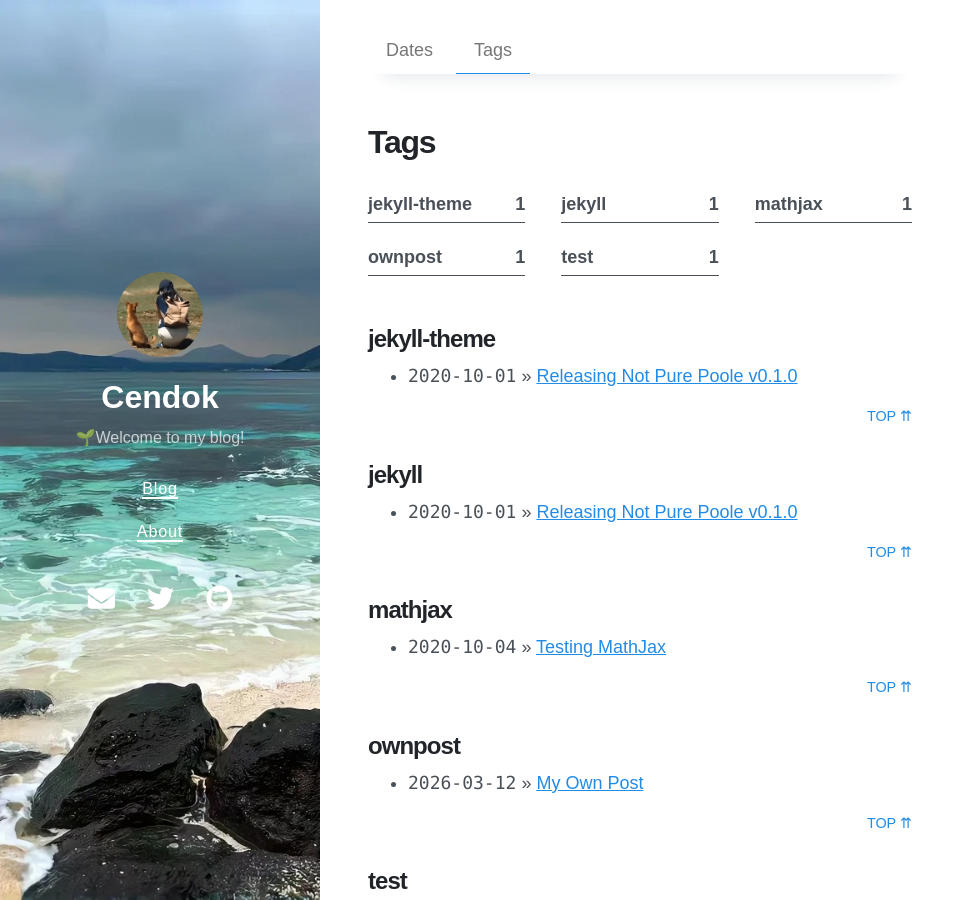
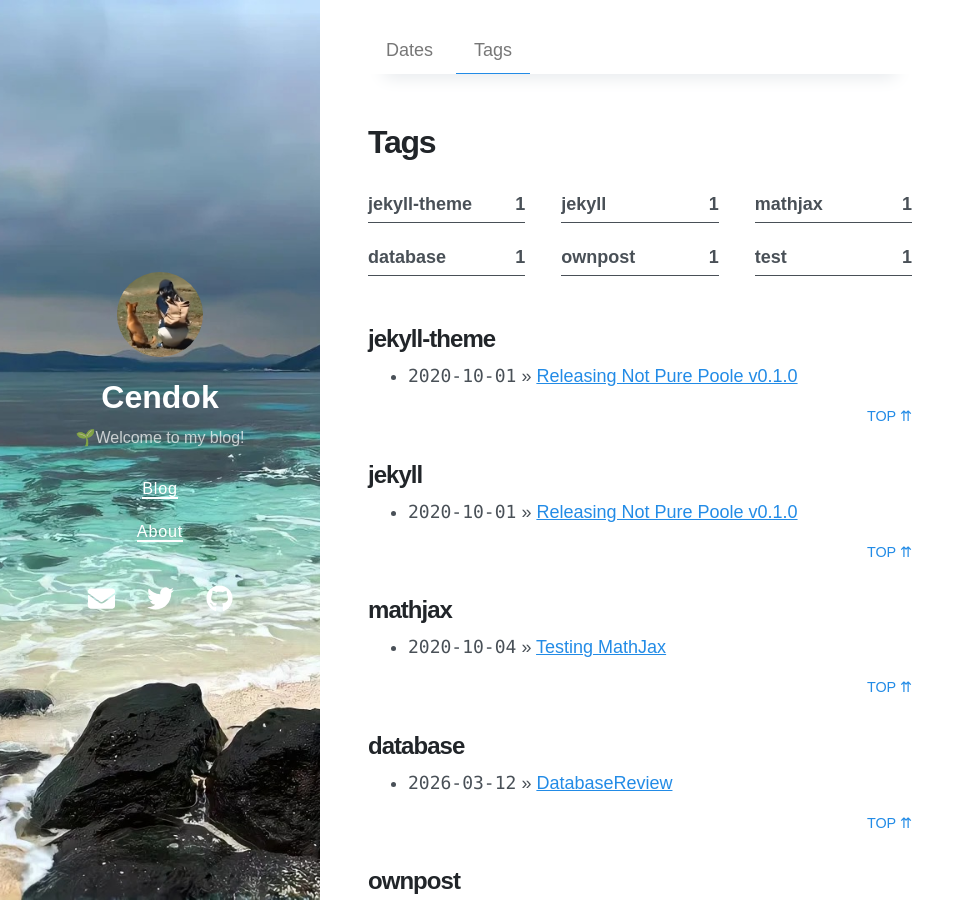
Before and after one commit to Cendok/pure-Blog, a Jekyll site: the page built from tags.md, in a window 1280 px wide and 900 px high. Shown: the whole window, without its empty margins (0-975 px from the left). Built offline with Jekyll 4.4.1, drawn with Linux system fonts in a browser that asks for light colours; nearby versions of some CDN libraries.

Commit message:
Update 2026-03-12-DatabaseReview.md

```diff
--- a/_posts/2026-03-12-DatabaseReview.md
+++ b/_posts/2026-03-12-DatabaseReview.md
@@ -1,3 +1,12 @@
+---
+layout: post
+title: DatabaseReview
+date: 2026-03-12 +0800
+last_modified_at: 2026-03-12 +0800
+tags: [Database]
+toc:  true
+---
+
 # 数据库知识点
 
 ## 概念
```
